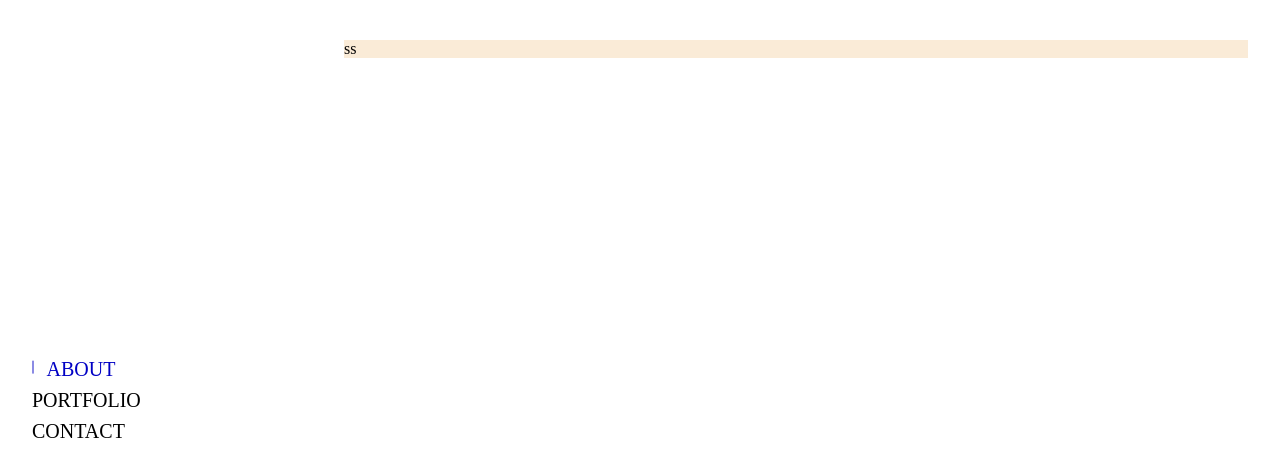
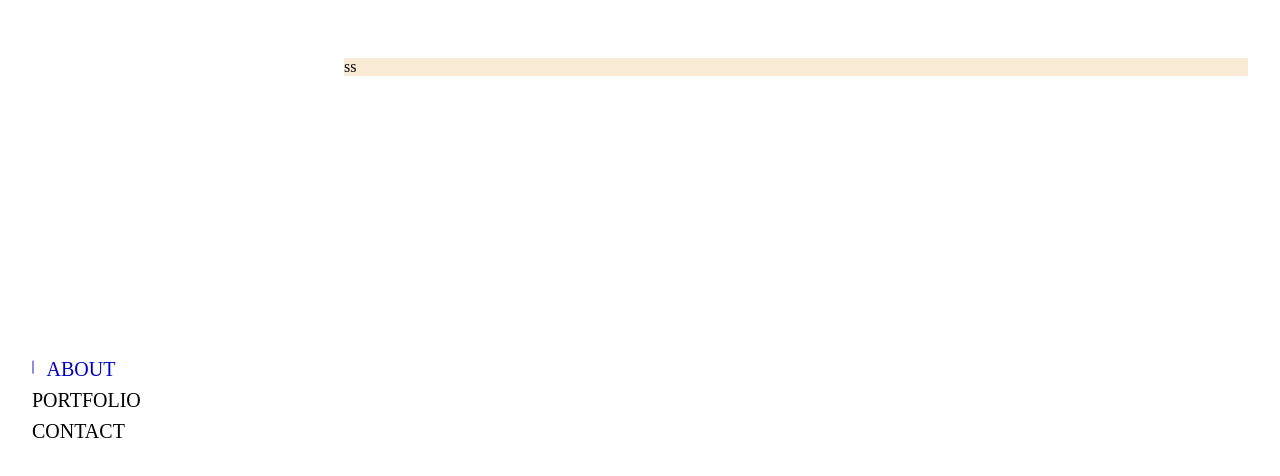
Before and after one commit to minji105/my-port, a Next.js app: page / in a window 1280 px wide. Shown: the top 476 px of the page. Built offline with nearby package versions, Linux system fonts and the light colour scheme.

Commit message:
scrollber custom

```diff
--- a/src/app/components/Nav.js
+++ b/src/app/components/Nav.js
@@ -10,7 +10,7 @@ function Nav() {
     <div className={styles.navbar}>
       <ul>
         <li><a href="/" className={pathname === '/' ? styles.active : ''}>About</a></li>
-        <li><a href="/portfolio" className={pathname === '/portfolio' ? styles.active : ''}>Portfolio</a></li>
+        <li><a href="/projects" className={pathname === '/projects' ? styles.active : ''}>Portfolio</a></li>
         <li><a href="/contact">Contact</a></li>
       </ul>
     </div>
--- a/src/app/globals.css
+++ b/src/app/globals.css
@@ -1,4 +1,5 @@
 :root {
+  --color-skyblue: rgb(184, 203, 255);
   --color-blue: rgb(0, 0, 196);
 
   --color-gray-bg: rgb(248, 248, 248);
@@ -11,7 +12,7 @@
 }
 
 body {
-  margin: 40px 32px;
+  margin: 58px 32px;
   width: calc(100vw - 64px);
   display: grid;
   grid-template-columns: repeat(4, 1fr);
@@ -27,3 +28,20 @@ a {
   text-decoration: none;
   color: inherit;
 }
+
+::-webkit-scrollbar {
+  width: 10px;
+}
+
+::-webkit-scrollbar-track {
+  background: var(--color-gray-border);
+}
+
+::-webkit-scrollbar-thumb {
+  background: rgb(196, 196, 196);
+  border-radius: 8px;
+}
+
+::-webkit-scrollbar-thumb:hover {
+  background: var(--color-gray-text);
+}
```
Also changed, not shown: src/app/projects/page.js (renamed from src/app/portfolio/page.js), src/app/projects/page.module.scss (renamed from src/app/portfolio/page.module.scss).
